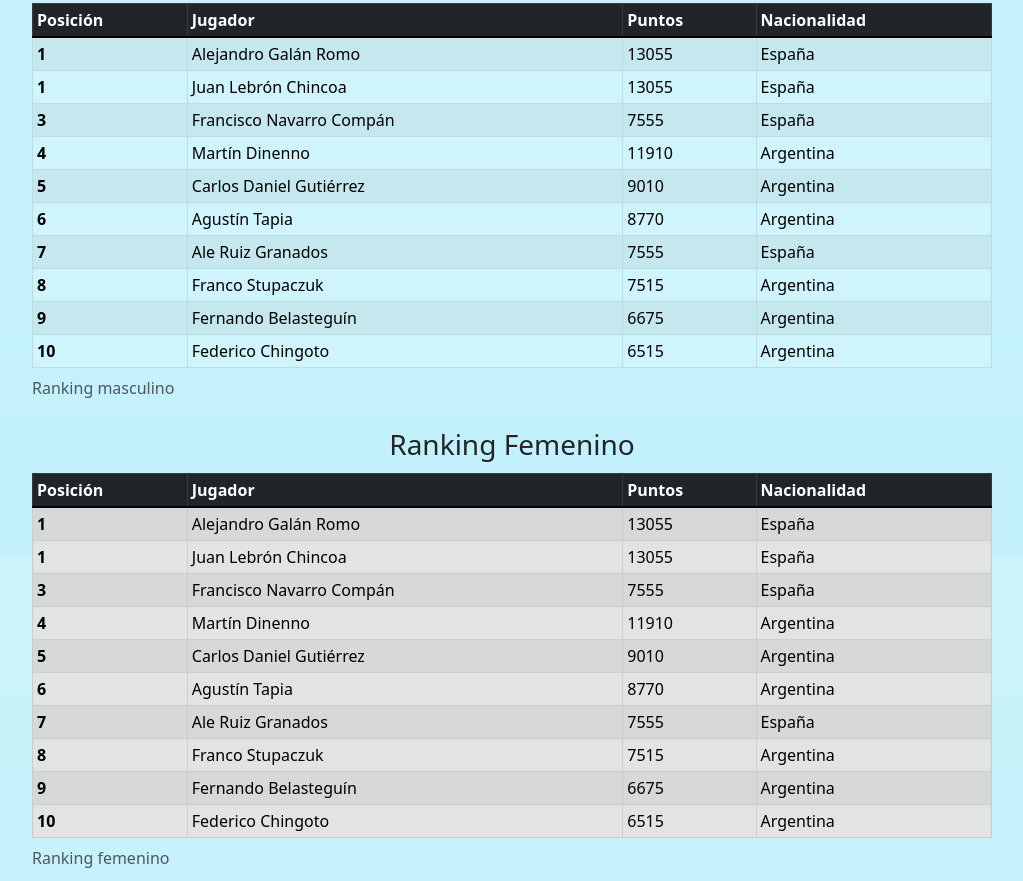
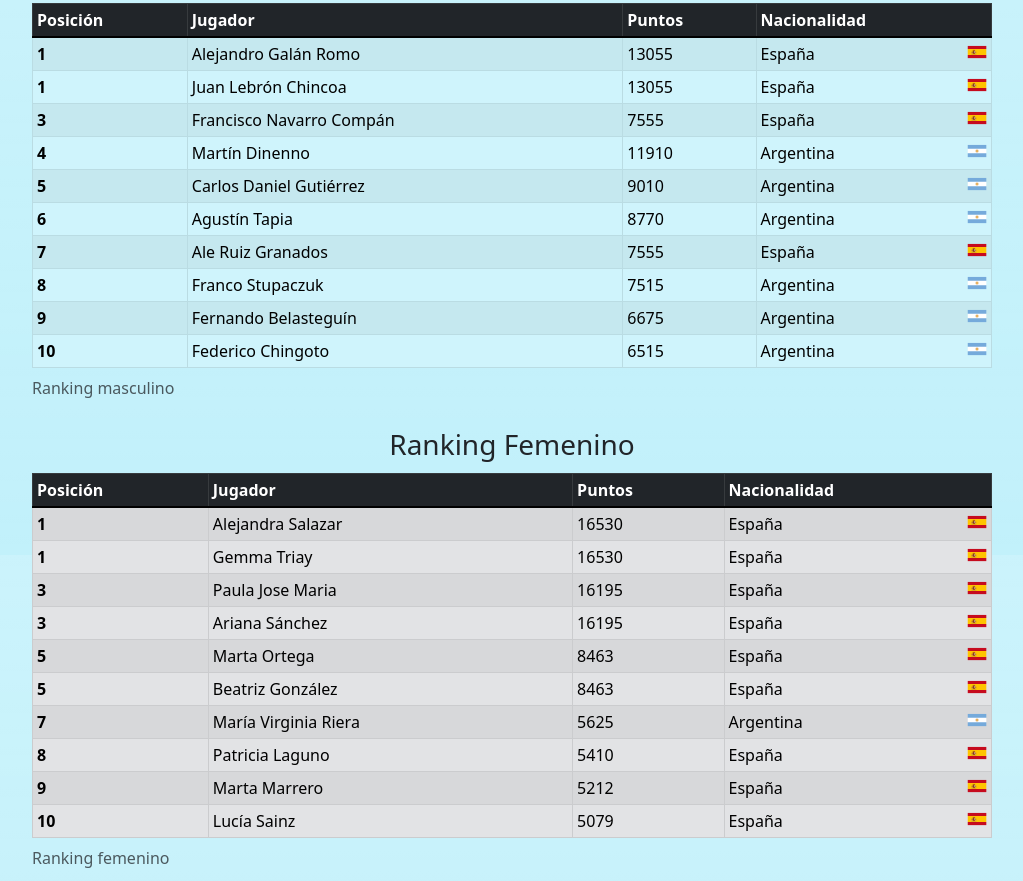
Before and after one commit to Riverwing/Andres-Ochoa-Bueno, a plain HTML site: page ranking.html in a window 1280 px wide. Shown: the part 245-1126 px from the top of the page, without its empty margins (128-1151 px from the left). Drawn offline with nearby package versions, Linux system fonts and the light colour scheme.

Commit message:
finalizo ranking bootstrap, pongo icono en title bar

```diff
--- a/ranking.html
+++ b/ranking.html
@@ -6,8 +6,9 @@
     <meta http-equiv="X-UA-Compatible" content="IE=edge">
     <meta name="viewport" content="width=device-width, initial-scale=1.0">
     <title>Ranking jugadores</title>
-    <link rel="stylesheet" href="bootstrap/css/bootstrap.min.css">
-    <link rel="stylesheet" href="bootstrap/node_modules/bootstrap-icons/font/bootstrap-icons.css">
+    <link rel="shortcut icon" type="image" href="images/logo/logo.ico">
+    <link rel="stylesheet" type="text/css" href="bootstrap/css/bootstrap.min.css">
+    <link rel="stylesheet" type="text/css" href="bootstrap/node_modules/bootstrap-icons/font/bootstrap-icons.css" >
 
     <style>
         html {
@@ -29,6 +30,13 @@
 
         span {
             width: fit-content;
+        }
+
+        td img {
+            position: relative;
+            height: 20px;
+            float: right;
+
         }
     </style>
 </head>
@@ -179,61 +187,61 @@
                         <th scope="row">1</th>
                         <td>Alejandro Galán Romo</td>
                         <td>13055</td>
-                        <td>España</td>
+                        <td>España<img src="images/flags/es.png" alt=" bandera españa"></td>
                     </tr>
                     <tr>
                         <th scope="row">1</th>
                         <td>Juan Lebrón Chincoa</td>
                         <td>13055</td>
-                        <td>España</td>
+                        <td>España<img src="images/flags/es.png" alt=" bandera españa"></td>
                     </tr>
                     <tr>
                         <th scope="row">3</th>
                         <td>Francisco Navarro Compán</td>
                         <td>7555</td>
-                        <td>España</td>
+                        <td>España<img src="images/flags/es.png" alt=" bandera españa"></td>
                     </tr>
                     <tr>
                         <th scope="row">4</th>
                         <td>Martín Dinenno</td>
                         <td>11910</td>
-                        <td>Argentina</td>
+                        <td>Argentina<img src="images/flags/ar.png" alt=" bandera Argentina"></td>
                     </tr>
                     <tr>
                         <th scope="row">5</th>
                         <td>Carlos Daniel Gutiérrez</td>
                         <td>9010</td>
-                        <td>Argentina</td>
+                        <td>Argentina<img src="images/flags/ar.png" alt=" bandera Argentina"></td>
                     </tr>
                     <tr>
                         <th scope="row">6</th>
                         <td>Agustín Tapia</td>
                         <td>8770</td>
-                        <td>Argentina</td>
+                        <td>Argentina<img src="images/flags/ar.png" alt=" bandera Argentina"></td>
                     </tr>
                     <tr>
                         <th scope="row">7</th>
                         <td>Ale Ruiz Granados</td>
                         <td>7555</td>
-                        <td>España</td>
+                        <td>España<img src="images/flags/es.png" alt=" bandera españa"></td>
                     </tr>
                     <tr>
                         <th scope="row">8</th>
                         <td>Franco Stupaczuk</td>
                         <td>7515</td>
-                        <td>Argentina</td>
+                        <td>Argentina<img src="images/flags/ar.png" alt=" bandera Argentina"></td>
                     </tr>
                     <tr>
                         <th scope="row">9</th>
                         <td>Fernando Belasteguín</td>
                         <td>6675</td>
-                        <td>Argentina</td>
+                        <td>Argentina<img src="images/flags/ar.png" alt=" bandera Argentina"></td>
                     </tr>
                     <tr>
                         <th scope="row">10</th>
                         <td>Federico Chingoto</td>
                         <td>6515</td>
-                        <td>Argentina</td>
+                        <td>Argentina<img src="images/flags/ar.png" alt=" bandera Argentina"></td>
                     </tr>
                 </tbody>
             </table>
@@ -256,63 +264,63 @@
                 <tbody class="table-group-divider">
                     <tr>
                         <th scope="row">1</th>
-                        <td>Alejandro Galán Romo</td>
-                        <td>13055</td>
-                        <td>España</td>
+                        <td>Alejandra Salazar</td>
+                        <td>16530</td>
+                        <td>España<img src="images/flags/es.png" alt=" bandera españa"></td>
                     </tr>
                     <tr>
                         <th scope="row">1</th>
-                        <td>Juan Lebrón Chincoa</td>
-                        <td>13055</td>
-                        <td>España</td>
+                        <td>Gemma Triay</td>
+                        <td>16530</td>
+                        <td>España<img src="images/flags/es.png" alt=" bandera españa"></td>
                     </tr>
                     <tr>
                         <th scope="row">3</th>
-                        <td>Francisco Navarro Compán</td>
-                        <td>7555</td>
-                        <td>España</td>
+                        <td>Paula Jose Maria</td>
+                        <td>16195</td>
+                        <td>España<img src="images/flags/es.png" alt=" bandera españa"></td>
                     </tr>
                     <tr>
-                        <th scope="row">4</th>
-                        <td>Martín Dinenno</td>
-                        <td>11910</td>
-                        <td>Argentina</td>
+                        <th scope="row">3</th>
+                        <td>Ariana Sánchez</td>
+                        <td>16195</td>
+                        <td>España<img src="images/flags/es.png" alt=" bandera españa"></td>
                     </tr>
                     <tr>
                         <th scope="row">5</th>
-                        <td>Carlos Daniel Gutiérrez</td>
-                        <td>9010</td>
-                        <td>Argentina</td>
+                        <td>Marta Ortega</td>
+                        <td>8463</td>
+                        <td>España<img src="images/flags/es.png" alt=" bandera españa"></td>
                     </tr>
                     <tr>
-                        <th scope="row">6</th>
-                        <td>Agustín Tapia</td>
-                        <td>8770</td>
-                        <td>Argentina</td>
+                        <th scope="row">5</th>
+                        <td>Beatriz González</td>
+                        <td>8463</td>
+                        <td>España<img src="images/flags/es.png" alt=" bandera españa"></td>
                     </tr>
                     <tr>
                         <th scope="row">7</th>
-                        <td>Ale Ruiz Granados</td>
-                        <td>7555</td>
-                        <td>España</td>
+                        <td>María Virginia Riera</td>
+                        <td>5625</td>
+                        <td>Argentina<img src="images/flags/ar.png" alt=" bandera Argentina"></td>
                     </tr>
                     <tr>
                         <th scope="row">8</th>
-                        <td>Franco Stupaczuk</td>
-                        <td>7515</td>
-                        <td>Argentina</td>
+                        <td>Patricia Laguno</td>
+                        <td>5410</td>
+                        <td>España<img src="images/flags/es.png" alt=" bandera españa"></td>
                     </tr>
                     <tr>
                         <th scope="row">9</th>
-                        <td>Fernando Belasteguín</td>
-                        <td>6675</td>
-                        <td>Argentina</td>
+                        <td>Marta Marrero</td>
+                        <td>5212</td>
+                        <td>España<img src="images/flags/es.png" alt=" bandera españa"></td>
                     </tr>
                     <tr>
                         <th scope="row">10</th>
-                        <td>Federico Chingoto</td>
-                        <td>6515</td>
-                        <td>Argentina</td>
+                        <td>Lucía Sainz</td>
+                        <td>5079</td>
+                        <td>España<img src="images/flags/es.png" alt=" bandera españa"></td>
                     </tr>
                 </tbody>
             </table>
```
Also changed, not shown: formulario.html (+16 -5 lines), index.html (+3 -2 lines), partes.html (+8 -3 lines), pelota.html (+8 -3 lines), pista.html (+8 -3 lines), images/flags/ar.png (added), images/flags/es.png (added), images/logo/logo.ico (added).
